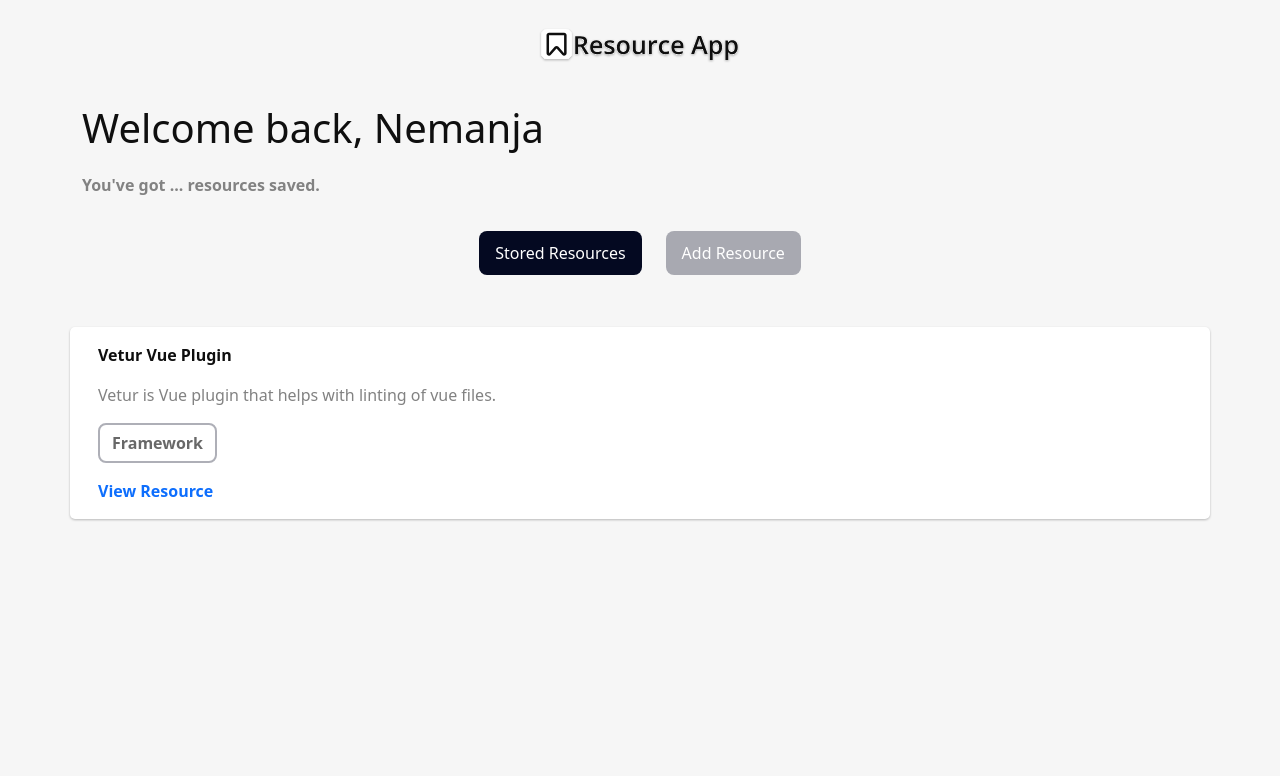
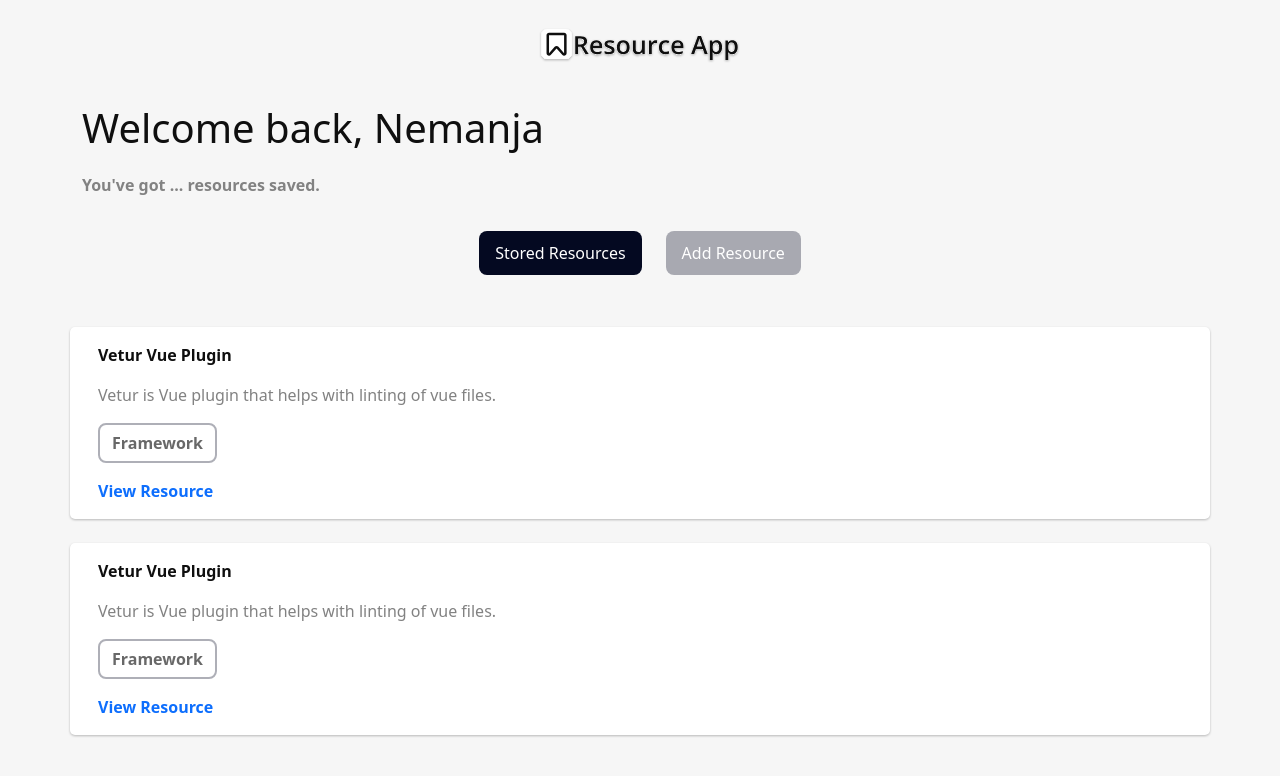
Before and after one commit to Manojlovic1998/resource-app, a Vue app: page / in a window 1280 px wide. Shown: the top 776 px of the page. Built offline with nearby package versions, Linux system fonts and the light colour scheme.

Commit message:
Add another instance of resource to resource data, add margin

```diff
--- a/src/App.vue
+++ b/src/App.vue
@@ -37,6 +37,13 @@ export default {
           tag: "Framework",
           resource: "https://github.com/vuejs/vetur",
         },
+        {
+          id: 1,
+          title: "Vetur Vue Plugin",
+          body: "Vetur is Vue plugin that helps with linting of vue files.",
+          tag: "Framework",
+          resource: "https://github.com/vuejs/vetur",
+        },
       ],
     };
   },
--- a/src/components/layout/TheResources.vue
+++ b/src/components/layout/TheResources.vue
@@ -1,6 +1,6 @@
 <template>
-  <div class="container resources-wrapper">
-    <BaseCard v-for="resource in resources" :key="resource.id">
+  <div class="container resources-wrapper pb-4">
+    <BaseCard class="mt-4" v-for="resource in resources" :key="resource.id">
       <template v-slot:title
         ><p class="fw-bolder">{{ resource.title }}</p></template
       >
```
